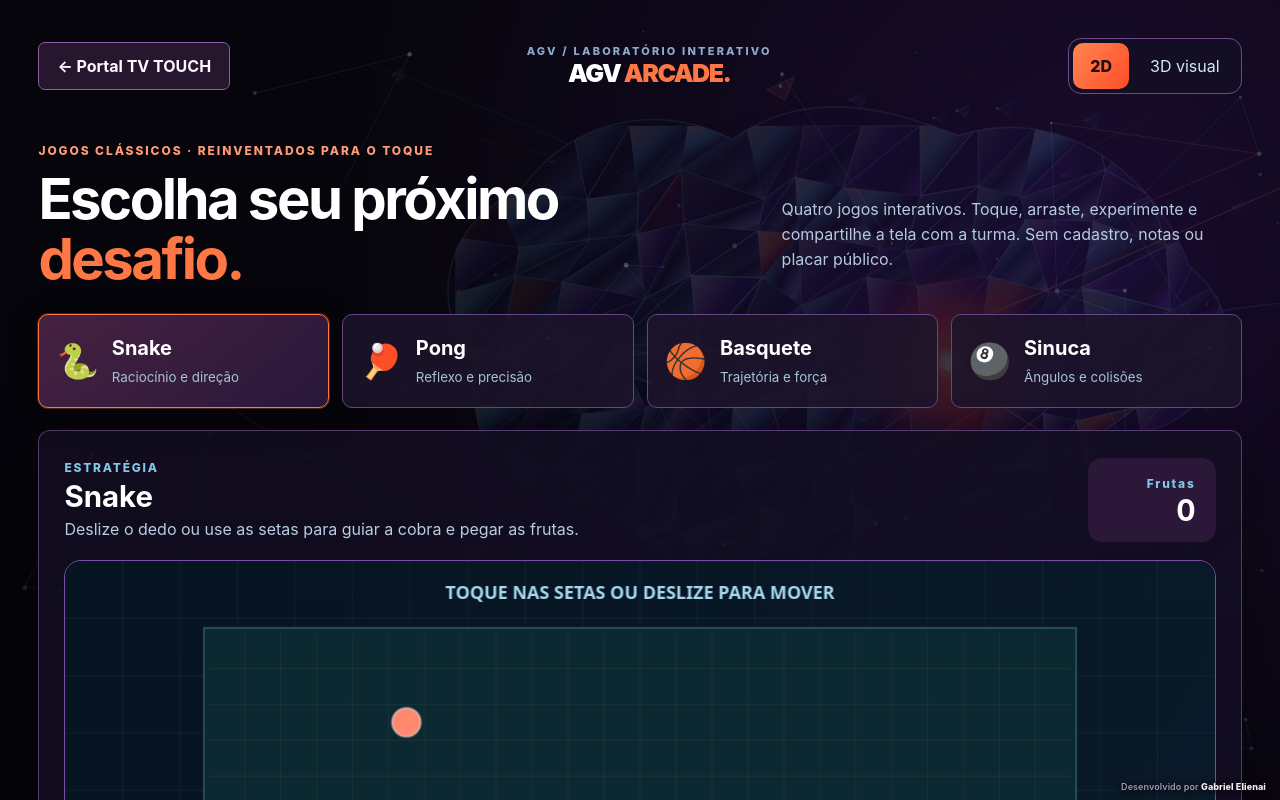
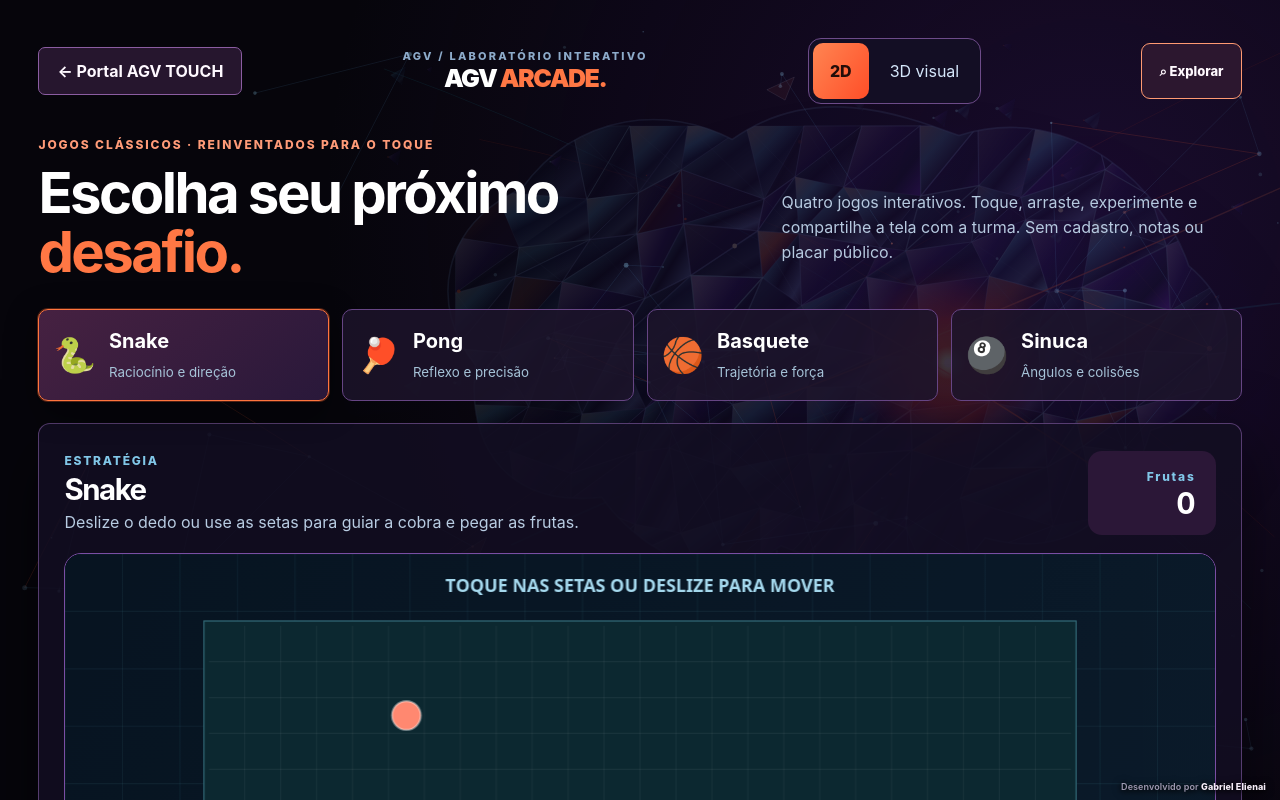
Before and after one commit to gb-eli/touch, a plain HTML site: page public/arcade.html in a window 1280 px wide. Shown: the top 800 px of the page. Drawn offline with Linux system fonts and the light colour scheme.

Commit message:
feat(ux): painel Arcade com busca integrada, jogos por link e estilos touch

```diff
--- a/public/arcade.html
+++ b/public/arcade.html
@@ -5,18 +5,20 @@
   <meta name="viewport" content="width=device-width,initial-scale=1,viewport-fit=cover">
   <meta name="theme-color" content="#080610">
   <meta name="description" content="Arcade educativo TV TOUCH: Pong, Snake, Basquete e Sinuca para telas interativas.">
-  <title>TV TOUCH Arcade | AGV</title>
+  <title>AGV TOUCH | Arcade</title>
   <link rel="icon" href="assets/favicon.svg" type="image/svg+xml">
   <link rel="stylesheet" href="css/arcade.css?v=2.7.1">
   <link rel="stylesheet" href="css/agv-identity.css?v=2.9.0">
-  <script src="js/arcade.js?v=2.7.1" defer></script>
-  <script src="js/site-synapses.js?v=2.9.0" defer></script>
+  <link rel="stylesheet" href="css/agv-ux.css?v=3.0.0">
+  <script src="js/arcade.js?v=3.0.0" defer></script>
+  <script src="js/site-synapses.js?v=3.0.0" defer></script>
+  <script src="js/platform-ux.js?v=3.0.0" defer></script>
 </head>
 <body>
   <a class="skip" href="#arcadeStage">Pular para o jogo</a>
   <main class="arcade-shell">
     <header class="arcade-header">
-      <a class="arcade-home" href="index.html#inicio" aria-label="Voltar ao portal TV TOUCH">← Portal TV TOUCH</a>
+      <a class="arcade-home" href="index.html#inicio" aria-label="Voltar ao portal TV TOUCH">← Portal AGV TOUCH</a>
       <div class="arcade-identity"><span>AGV / LABORATÓRIO INTERATIVO</span><strong>AGV <em>ARCADE.</em></strong></div>
       <div class="arcade-view" role="group" aria-label="Estilo de visualização">
         <button type="button" id="arcade2d" aria-pressed="true">2D</button>
```
